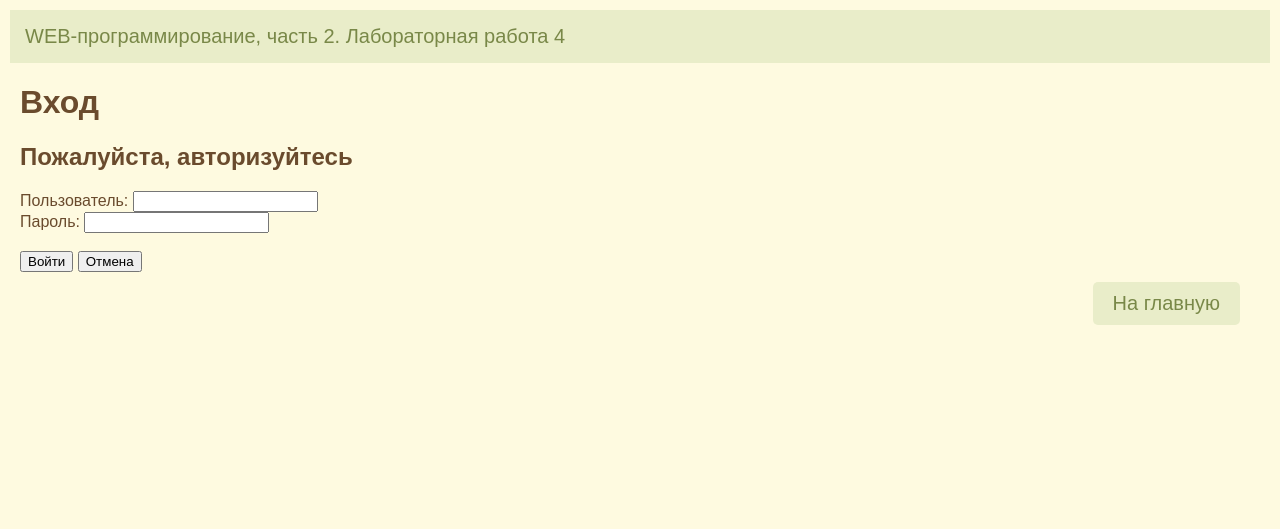
After one commit to 00896/web-programming-labs-2, a Flask app: template templates/lab4/login.html in a window 1280 px wide. The commit adds this page. Shown: the top 529 px of the page. Run offline with Flask 3, Linux system fonts and the light colour scheme; the template is opened without the code that fills it, so the values that code supplies are empty.

Commit message:
Авторизация

```diff
--- a/templates/lab4/lab4.html
+++ b/templates/lab4/lab4.html
@@ -14,5 +14,6 @@
         <li><a href="/lab4/sub-form">Вычитание</a></li>
         <li><a href="/lab4/expo-form">Возведение в степень</a></li>
         <li><a href="/lab4/tree">Счетчик деревьев</a></li>
+        <li><a href="/lab4/login">Форма авторизации</a></li>
     </ol>
 {% endblock %}
--- /dev/null
+++ b/templates/lab4/login.html
@@ -0,0 +1,29 @@
+{% extends "base.html" %}
+
+{#номер лабораторной работы: #}
+{% block lab %}Лабораторная работа 4{% endblock %}
+
+{#основной контент: #}
+{% block main %}
+    {% if authorized %}
+        <h1>Добро пожаловать, {{ login }}!</h1>
+    {% else %}
+        <h1>Вход</h1>
+        <h2>Пожалуйста, авторизуйтесь</h2>
+        <form method="post">
+            <div>
+                <label for="login">Пользователь:</label>
+                <input type="text" id="login" name="login">
+            </div>
+            <div>
+                <label for="password">Пароль:</label>
+                <input type="password" id="password" name="password">
+            </div>
+            <div><br>{{ error }}</div>
+            <div>
+                <button type="submit">Войти</button>
+                <button type="reset">Отмена</button>
+            </div>
+        </form>
+    {% endif %}
+{% endblock %}
```
Also changed, not shown: lab4.py (+15 -0 lines).
